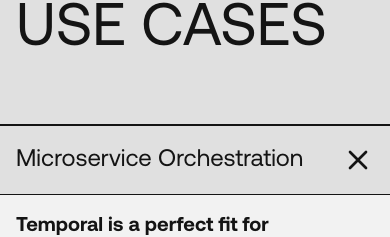
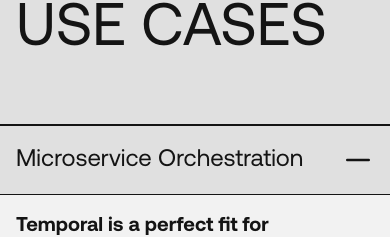
Before and after one commit to temporalio/temporaldotio, a Next.js app: page / in a window 390 px wide. Shown: the part 2936-3173 px from the top of the page. Built offline with nearby package versions, Linux system fonts and the light colour scheme.

Commit message:
minor tweaks

```diff
--- a/components/Footer.js
+++ b/components/Footer.js
@@ -23,7 +23,7 @@
               <div className="email_wrap">
                 <input className="bg-spaceblack w-full py-2 text-gray-500 border-b border-white" type="email"
                 // value=""
-                 name="EMAIL" id="mce-EMAIL" placeholder="email" required="required" />
+                 name="EMAIL" id="mce-EMAIL" placeholder="Your email" required="required" />
               </div>
               <span className="cta_text" style={{ display: "none" }}>You are in the waitlist!</span>
               {/* <div className="spacer" style="display:none;"></div> */}
--- a/components/UseCases.js
+++ b/components/UseCases.js
@@ -82,10 +82,10 @@
         <button onClick={() => setState(!state)} className="flex w-full items-center justify-between">
           <span>{header}</span>
           {state ?
-            // x icon
-            <svg className="w-8 sm:w-12 h-8 sm:h-12" xmlns="http://www.w3.org/2000/svg" fill="none" viewBox="0 0 24 24" stroke="currentColor">
-              <path strokeLinecap="round" strokeLinejoin="round" strokeWidth={2} d="M6 18L18 6M6 6l12 12" />
-            </svg>
+            // - icon
+            <svg className="w-8 sm:w-12 h-8 sm:h-12"  xmlns="http://www.w3.org/2000/svg" fill="none" viewBox="0 0 24 24" stroke="currentColor">
+  <path strokeLinecap="round" strokeLinejoin="round" strokeWidth={2} d="M20 12H4" />
+</svg>
 
             :
             // plus icon
```
